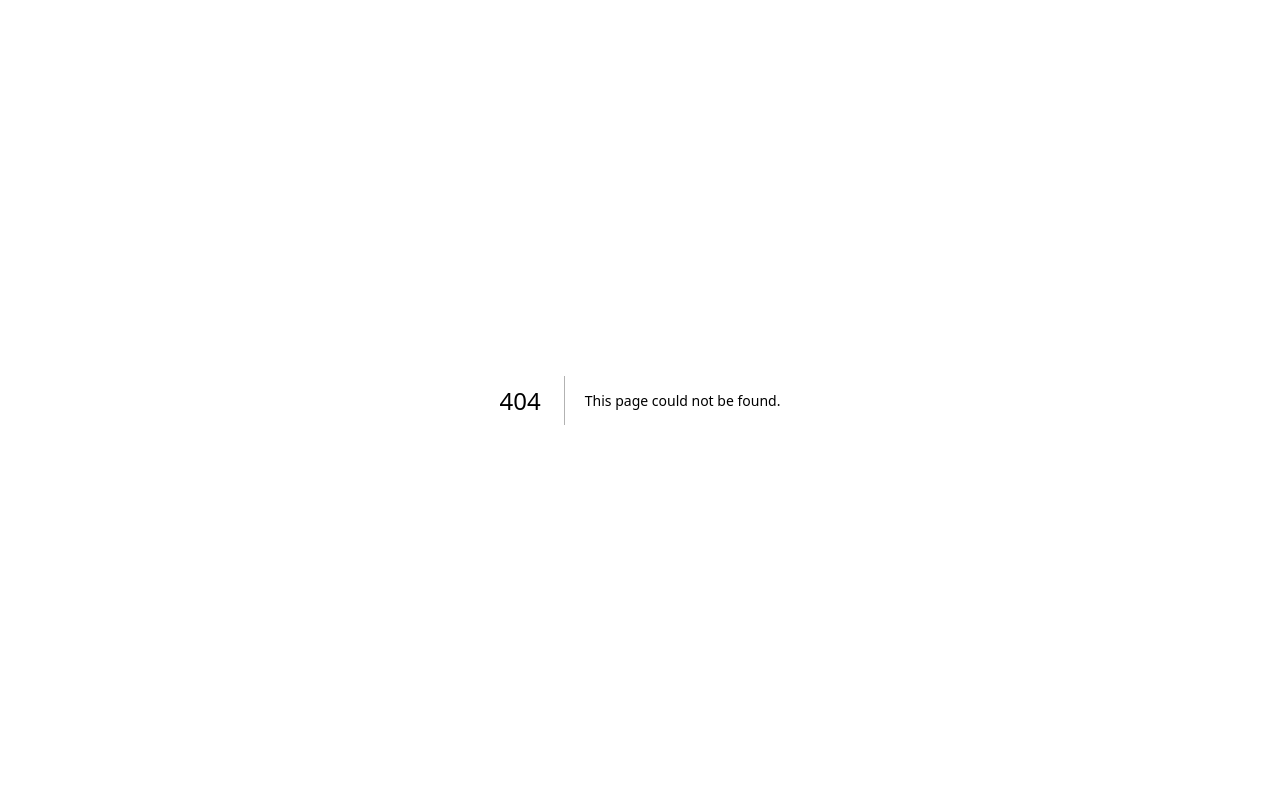
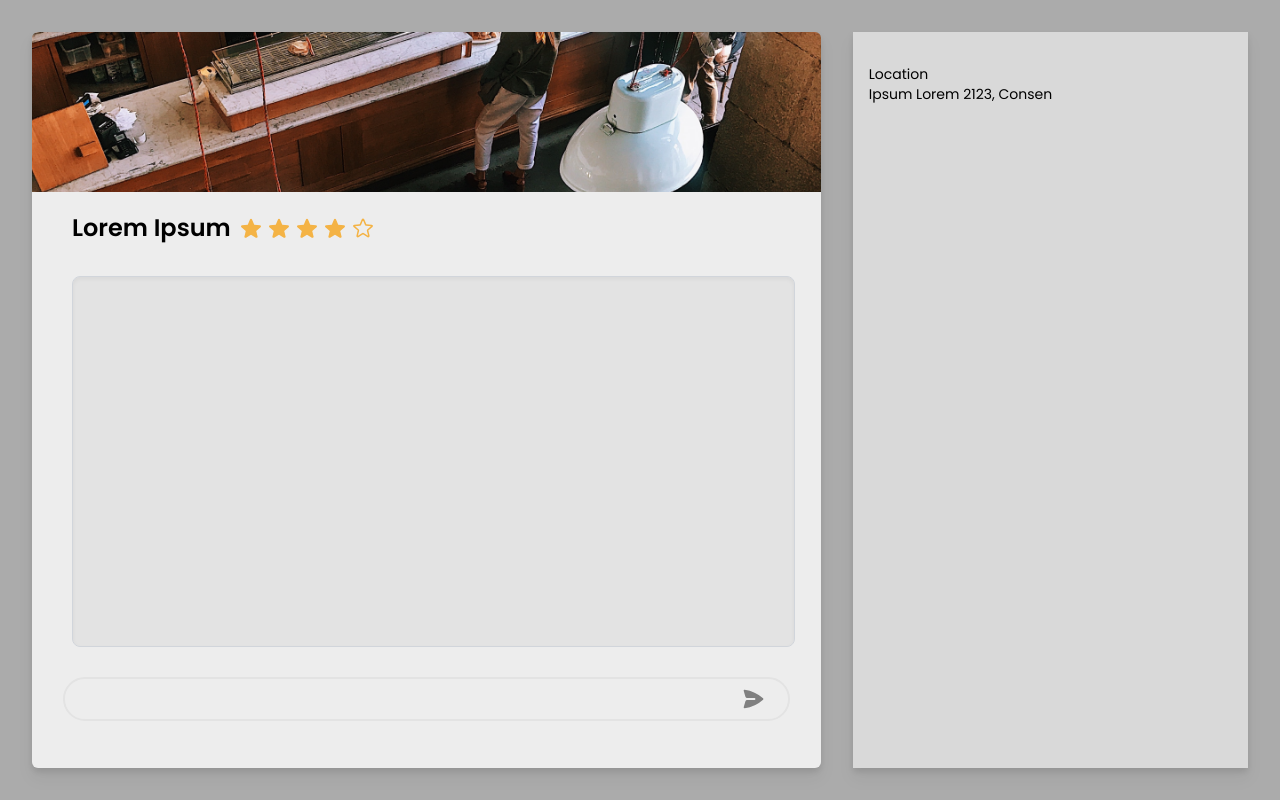
Before and after one commit to ainderew/cap-client, a Next.js app: page /specific in a window 1280 px wide. Before the commit this address had no page. Built offline with nearby package versions, Linux system fonts and the light colour scheme.

Commit message:
specific chat

```diff
--- /dev/null
+++ b/src/pages/specific.tsx
@@ -0,0 +1,136 @@
+import Image from 'next/image';
+import React from 'react';
+
+const General: React.FC = () => {
+  return (
+    <div className="bg-opacity-45 flex h-screen flex-col bg-[#46464673] font-poppins">
+      {/* LEFT */}
+      <div className="flex h-screen flex-row p-4">
+        <div className="m-4 w-2/3 overflow-hidden rounded-md border border-0 drop-shadow-lg">
+          <div className="h-40 w-full overflow-hidden ">
+            <Image src={'/lorem.png'} width={1000} height={1000} alt="Lorem" />
+          </div>
+          <div className="just-center flex h-[calc(100vh-14rem)] w-full flex-col bg-[#EDEDED] ">
+            <div className="h-1/7 flex w-full text-xl">
+              <h1 className="ml-10 mt-5 text-2xl font-semibold">Lorem Ipsum</h1>
+              <svg
+                fill="#F4B345"
+                viewBox="0 0 20 20"
+                xmlns="http://www.w3.org/2000/svg"
+                aria-hidden="true"
+                className="ml-2 mt-5 inline-block w-6"
+              >
+                <path
+                  clip-rule="evenodd"
+                  fill-rule="evenodd"
+                  d="M10.868 2.884c-.321-.772-1.415-.772-1.736 0l-1.83 4.401-4.753.381c-.833.067-1.171 1.107-.536 1.651l3.62 3.102-1.106 4.637c-.194.813.691 1.456 1.405 1.02L10 15.591l4.069 2.485c.713.436 1.598-.207 1.404-1.02l-1.106-4.637 3.62-3.102c.635-.544.297-1.584-.536-1.65l-4.752-.382-1.831-4.401z"
+                ></path>
+              </svg>
+              <svg
+                fill="#F4B345"
+                viewBox="0 0 20 20"
+                xmlns="http://www.w3.org/2000/svg"
+                aria-hidden="true"
+                className="ml-1 mt-5 inline-block w-6"
+              >
+                <path
+                  clip-rule="evenodd"
+                  fill-rule="evenodd"
+                  d="M10.868 2.884c-.321-.772-1.415-.772-1.736 0l-1.83 4.401-4.753.381c-.833.067-1.171 1.107-.536 1.651l3.62 3.102-1.106 4.637c-.194.813.691 1.456 1.405 1.02L10 15.591l4.069 2.485c.713.436 1.598-.207 1.404-1.02l-1.106-4.637 3.62-3.102c.635-.544.297-1.584-.536-1.65l-4.752-.382-1.831-4.401z"
+                ></path>
+              </svg>
+              <svg
+                fill="#F4B345"
+                viewBox="0 0 20 20"
+                xmlns="http://www.w3.org/2000/svg"
+                aria-hidden="true"
+                className="ml-1 mt-5 inline-block w-6"
+              >
+                <path
+                  clip-rule="evenodd"
+                  fill-rule="evenodd"
+                  d="M10.868 2.884c-.321-.772-1.415-.772-1.736 0l-1.83 4.401-4.753.381c-.833.067-1.171 1.107-.536 1.651l3.62 3.102-1.106 4.637c-.194.813.691 1.456 1.405 1.02L10 15.591l4.069 2.485c.713.436 1.598-.207 1.404-1.02l-1.106-4.637 3.62-3.102c.635-.544.297-1.584-.536-1.65l-4.752-.382-1.831-4.401z"
+                ></path>
+              </svg>
+              <svg
+                fill="#F4B345"
+                viewBox="0 0 20 20"
+                xmlns="http://www.w3.org/2000/svg"
+                aria-hidden="true"
+                className="ml-1 mt-5 inline-block w-6"
+              >
+                <path
+                  clip-rule="evenodd"
+                  fill-rule="evenodd"
+                  d="M10.868 2.884c-.321-.772-1.415-.772-1.736 0l-1.83 4.401-4.753.381c-.833.067-1.171 1.107-.536 1.651l3.62 3.102-1.106 4.637c-.194.813.691 1.456 1.405 1.02L10 15.591l4.069 2.485c.713.436 1.598-.207 1.404-1.02l-1.106-4.637 3.62-3.102c.635-.544.297-1.584-.536-1.65l-4.752-.382-1.831-4.401z"
+                ></path>
+              </svg>
+              <svg
+                fill="none"
+                stroke="#F4B345"
+                stroke-width="1.5"
+                viewBox="0 0 24 24"
+                xmlns="http://www.w3.org/2000/svg"
+                aria-hidden="true"
+                className="ml-1 mt-5 inline-block w-6"
+              >
+                <path
+                  stroke-linecap="round"
+                  stroke-linejoin="round"
+                  d="M11.48 3.499a.562.562 0 011.04 0l2.125 5.111a.563.563 0 00.475.345l5.518.442c.499.04.701.663.321.988l-4.204 3.602a.563.563 0 00-.182.557l1.285 5.385a.562.562 0 01-.84.61l-4.725-2.885a.563.563 0 00-.586 0L6.982 20.54a.562.562 0 01-.84-.61l1.285-5.386a.562.562 0 00-.182-.557l-4.204-3.602a.563.563 0 01.321-.988l5.518-.442a.563.563 0 00.475-.345L11.48 3.5z"
+                ></path>
+              </svg>
+            </div>
+            <div className="border-1 ml-10 mt-8 flex h-3/4 w-11/12 rounded-lg border border-gray-300 bg-[#E3E3E3] p-6 shadow-inner">
+              {/* CONVO
+              <svg
+                fill="none"
+                stroke="currentColor"
+                stroke-width="1.5"
+                viewBox="0 0 24 24"
+                xmlns="http://www.w3.org/2000/svg"
+                aria-hidden="true"
+                className="mt-2 inline-block h-8 w-8"
+              >
+                <path
+                  stroke-linecap="round"
+                  stroke-linejoin="round"
+                  d="M17.982 18.725A7.488 7.488 0 0012 15.75a7.488 7.488 0 00-5.982 2.975m11.963 0a9 9 0 10-11.963 0m11.963 0A8.966 8.966 0 0112 21a8.966 8.966 0 01-5.982-2.275M15 9.75a3 3 0 11-6 0 3 3 0 016 0z"
+                ></path>
+              </svg>
+              <div className="ml-4 flex h-12 w-52 max-w-lg justify-center rounded-xl border border-0 bg-[#2B99FF] text-sm text-white">
+                <span className="mt-3">hello</span>
+              </div> */}
+            </div>
+            {/* INPUT BOX */}
+            <div className="relative flex h-1/4 w-full justify-center">
+              <input
+                type="text"
+                className="static mt-8 h-10 w-11/12 rounded-3xl bg-[#EDEDED] pl-3 outline outline-2 outline-[#E3E3E3]"
+              />
+              <button>
+                <svg
+                  fill="gray"
+                  viewBox="0 0 20 20"
+                  xmlns="http://www.w3.org/2000/svg"
+                  aria-hidden="true"
+                  className="absolute right-14 top-10 w-6"
+                >
+                  <path d="M3.105 2.289a.75.75 0 00-.826.95l1.414 4.925A1.5 1.5 0 005.135 9.25h6.115a.75.75 0 010 1.5H5.135a1.5 1.5 0 00-1.442 1.086l-1.414 4.926a.75.75 0 00.826.95 28.896 28.896 0 0015.293-7.154.75.75 0 000-1.115A28.897 28.897 0 003.105 2.289z"></path>
+                </svg>
+              </button>
+            </div>
+          </div>
+        </div>
+        {/* RIGHT */}
+        <div className="m-4 w-1/3 border border border-0 bg-[#D9D9D9] pl-4 pt-8 text-sm drop-shadow-lg">
+          <span>Location</span>
+          <br></br>
+          <span>Ipsum Lorem 2123, Consen</span>
+        </div>
+      </div>
+    </div>
+  );
+};
+
+export default General;
--- a/src/styles/globals.css
+++ b/src/styles/globals.css
@@ -1,11 +1,12 @@
+@import url('https://fonts.googleapis.com/css2?family=Poppins:wght@100;200;300;400;500;600;700&display=swap');
 @tailwind base;
 @tailwind components;
 @tailwind utilities;
 
 * {
-	margin: 0;
-	padding: 0;
-	box-sizing: border-box;
+  margin: 0;
+  padding: 0;
+  box-sizing: border-box;
 }
 /* :root {
   --foreground-rgb: 0, 0, 0;
--- a/tailwind.config.js
+++ b/tailwind.config.js
@@ -3,16 +3,19 @@ module.exports = {
   content: [
     './src/pages/**/*.{js,ts,jsx,tsx,mdx}',
     './src/components/**/*.{js,ts,jsx,tsx,mdx}',
-    './src/app/**/*.{js,ts,jsx,tsx,mdx}'
+    './src/app/**/*.{js,ts,jsx,tsx,mdx}',
   ],
   theme: {
     extend: {
       backgroundImage: {
         'gradient-radial': 'radial-gradient(var(--tw-gradient-stops))',
         'gradient-conic':
-          'conic-gradient(from 180deg at 50% 50%, var(--tw-gradient-stops))'
-      }
-    }
+          'conic-gradient(from 180deg at 50% 50%, var(--tw-gradient-stops))',
+      },
+      fontFamily: {
+        poppins: ['Poppins'],
+      },
+    },
   },
-  plugins: []
-}
+  plugins: [],
+};
```
Also changed, not shown: public/lorem.png (added), public/send.svg (added).
